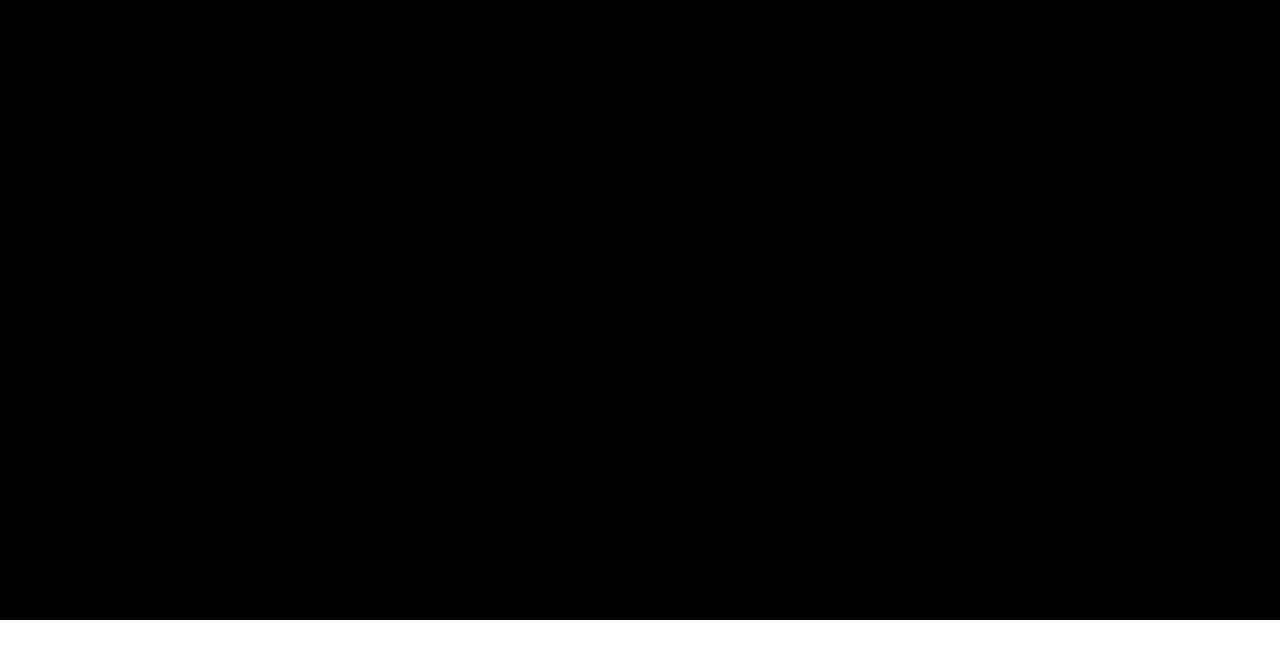
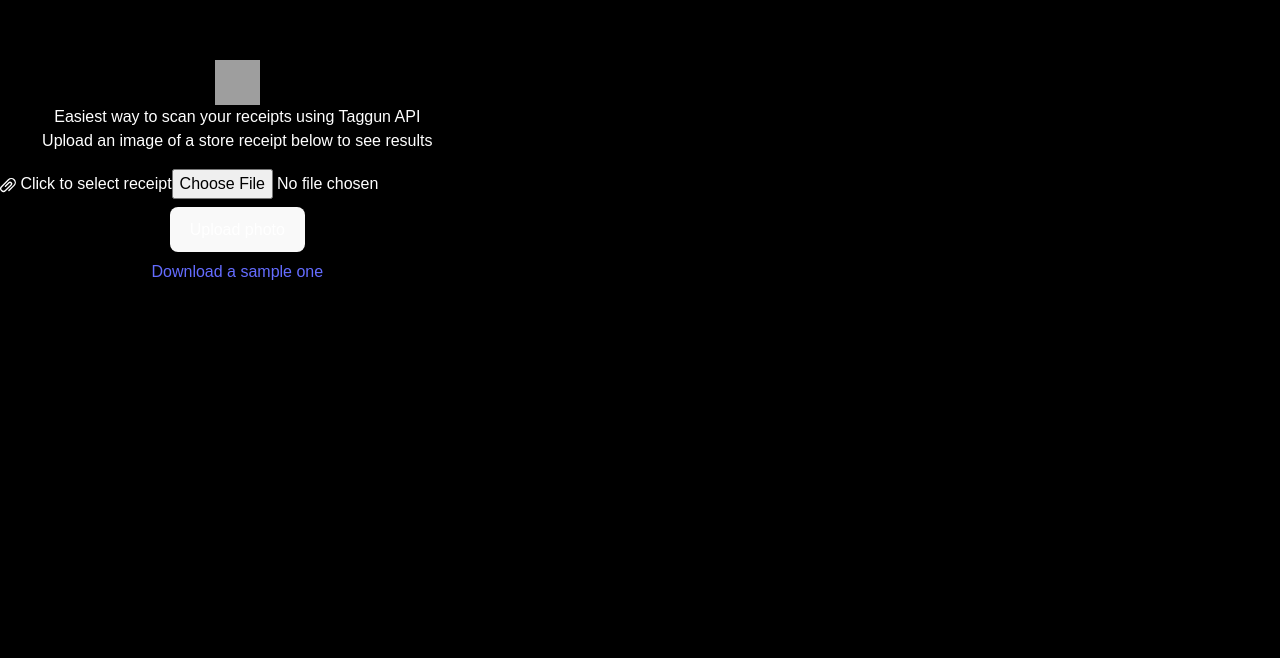
Before and after one commit to Aliuddink/CS4800-project-personal-finance-tracker, a React (Vite) app in the folder financeTracker/: page /scanner2 in a window 1280 px wide. Before the commit this address had no page. Shown: the part 180-838 px from the top of the page. Before the commit the page ends 800 px from the top, so only its background shows below. Built offline with nearby package versions, Linux system fonts and the light colour scheme; grey boxes are pictures that could not be loaded.

Commit message:
ReadWords

```diff
--- a/financeTracker/package.json
+++ b/financeTracker/package.json
@@ -10,10 +10,16 @@
     "preview": "vite preview"
   },
   "dependencies": {
+    "@chakra-ui/icons": "^2.2.4",
+    "@chakra-ui/react": "^2.10.4",
+    "@emotion/react": "^11.13.3",
+    "@emotion/styled": "^11.13.0",
     "@google/generative-ai": "^0.21.0",
     "@mui/icons-material": "^6.1.1",
     "@mui/material": "^6.1.1",
+    "@saas-ui/react": "^2.11.2",
     "axios": "^1.7.7",
+    "framer-motion": "^6.5.1",
     "html5-qrcode": "^2.2.7",
     "ollama": "^0.5.9",
     "react": "^18.3.1",
--- a/financeTracker/src/App.jsx
+++ b/financeTracker/src/App.jsx
@@ -9,7 +9,7 @@ import Summary from './pages/Summary';
 import BudgetBot from './pages/Budgetbot'
 import ForgotPassword from './pages/ForgotPassword';
 import ScannerVision from './pages/ScannerVision';
-
+import ReadWords from './pages/ReadWords'
 function App() {
   return (
     <div>
@@ -24,6 +24,7 @@ function App() {
           <Route path = '/budgetbot' element = {<BudgetBot/>}/>
           <Route path= '/forgot' element={<ForgotPassword />} />
           <Route path = '/scanner'element ={<ScannerVision/>} />
+          <Route path = '/scanner2' element= {<ReadWords/>}/>
         </Routes>
       </BrowserRouter>
     </div>
--- a/financeTracker/src/components/Scanner.jsx
+++ b/financeTracker/src/components/Scanner.jsx
@@ -31,6 +31,9 @@ const createConfig = (props) => {
     if (props.disableFlip !== undefined) {
         config.disableFlip = props.disableFlip;
     }
+
+    console.log("Formats to Support: ", config.formatsToSupport);
+
     return config;
 };
 
--- a/financeTracker/src/main.jsx
+++ b/financeTracker/src/main.jsx
@@ -2,9 +2,11 @@ import { StrictMode } from 'react'
 import { createRoot } from 'react-dom/client'
 import App from './App.jsx'
 import './index.css'
-
+import {SaasProvider} from '@saas-ui/react'
 createRoot(document.getElementById('root')).render(
   <StrictMode>
-    <App />
+
+      <App />
+
   </StrictMode>,
 )
--- /dev/null
+++ b/financeTracker/src/pages/ReadWords.jsx
@@ -0,0 +1,125 @@
+import { LoadingOverlay, DataTable } from '@saas-ui/react'
+import { Container, Center, Text, Box, Button, Image, VStack, HStack, Divider, Link } from '@chakra-ui/react';
+import axios from 'axios';
+import { useState } from 'react';
+import { AttachmentIcon } from '@chakra-ui/icons'
+
+function ReadWords() {
+    const [res, setRes] = useState();
+
+    const [file, setFile] = useState();
+    const [isUploading, setIsUploading] = useState(false);
+    const handleUploadFile = (evt) => {
+        setFile(
+            evt.target.files[0],
+        )
+    }
+    const submitPhoto = async () => {
+        if (!file) { return; }
+        setIsUploading(true)
+        const data = new FormData()
+        data.append('file', file)
+
+        let url = "https://api.taggun.io/api/receipt/v1/verbose/file";
+
+        try {
+            const res = await axios.post(url, data, {
+                headers: {
+                'Content-Type': 'multipart/form-data',
+                'apikey': import.meta.env.VITE_TAGGUN_API_KEY
+                }
+            })
+
+            console.log(res)
+            setRes(res)
+            setIsUploading(false);
+        } catch (e) {
+            console.error(e);
+        }
+    }
+    return (
+        <Container>
+            <Box height="100vh" mt="30vh">
+                <Box textAlign="center">
+                <Center>
+                    <Image
+                    boxSize='45px'
+                    objectFit='cover'
+                    src='./outline.png'
+                    /></Center>
+                <Text fontSize="xl" fontWeight="medium">Easiest way to scan your receipts using Taggun API</Text>
+                <Text fontSize="md" color="gray.500">Upload an image of a store receipt below to see results</Text>
+
+                <VStack mt={16}>
+                    {file ? <Box><Text>{file.name}</Text></Box> : <VStack spacing={6}><Box>
+                    <label htmlFor="file-upload">
+                        <AttachmentIcon /> Click to select receipt
+                    </label>
+                    <input id="file-upload" type="file" onChange={handleUploadFile} />
+                    </Box>
+                    </VStack>}
+
+                    {isUploading ? <LoadingOverlay thickness="2px" /> : <Button size="md" colorScheme="primary" onClick={submitPhoto}>
+                        Upload photo
+                    </Button>
+
+                    }
+                    <Link fontSize="xs" colorScheme="primary" href="https://d7pdsiqo9rcig.cloudfront.net/wp-content/uploads/2019/04/receipt-2.jpg">Download a sample one</Link></VStack>
+                </Box>
+
+                {res && <Box>
+                <Box mt={10}>
+                    <Center>
+                    <Text fontWeight="medium">Successfully analyzed receipt</Text></Center>
+
+                    <Text fontWeight="medium">Details</Text>
+                    <Divider mb={4} />
+                    <HStack>
+                    <Text width={100}>
+                        Receipt #
+                    </Text>
+                    <Text>
+                        {res.data.entities.receiptNumber.data}
+                    </Text>
+                    </HStack>
+
+                    <HStack>
+                    <Text width={100}>
+                        Tax
+                    </Text>
+
+                    <Text>{res.data.entities.multiTaxLineItems[0].data.taxAmount.text}</Text>
+                    </HStack>
+
+                    <HStack>
+                    <Text width={100}>
+                        Merchant
+                    </Text>
+
+                    <Text>{res.data.merchantName.data}</Text>
+                    <Text>{res.data.merchantCity.text}</Text>
+
+                    </HStack>
+                </Box>
+
+                <Box overflowX="auto" mt={10}>
+                    <Text fontWeight="medium">Items</Text>
+                    <Divider mb={4} />
+                    <Box>
+                    <DataTable size="xs" columns={[{ "accessor": "data", "Header": "Currency" }, { "accessor": "currencyCode", "Header": "Name" }, { "accessor": "text", "Header": "Item" }]} data={res.data.amounts} />
+                    </Box>
+
+                    <Box overflowX="auto" mt={10}>
+                    <Text fontWeight="medium">Full JSON response</Text>
+                    <Divider mb={4} />
+                    <pre style={{ "fontSize": "12px", "height": "400px", overflow: "scroll", }}>
+                        {JSON.stringify(res, null, 2)}
+                    </pre>
+                    </Box> </Box>
+                </Box>}
+            </Box>
+        </Container>
+    );
+}
+
+export default ReadWords
--- a/financeTracker/src/pages/ScannerVision.jsx
+++ b/financeTracker/src/pages/ScannerVision.jsx
@@ -17,7 +17,8 @@ const ScannerVision = (props) => {
                 <br />
                 <Html5QrcodePlugin
                     fps={10}
-                    qrbox={250}
+                    qrbox={300}
+                    aspectRatio={16 / 9}
                     disableFlip={false}
                     qrCodeSuccessCallback={onNewScanResult}
                 />
```
Also changed, not shown: 2 other files (tests, documents, lock files or other folders).
